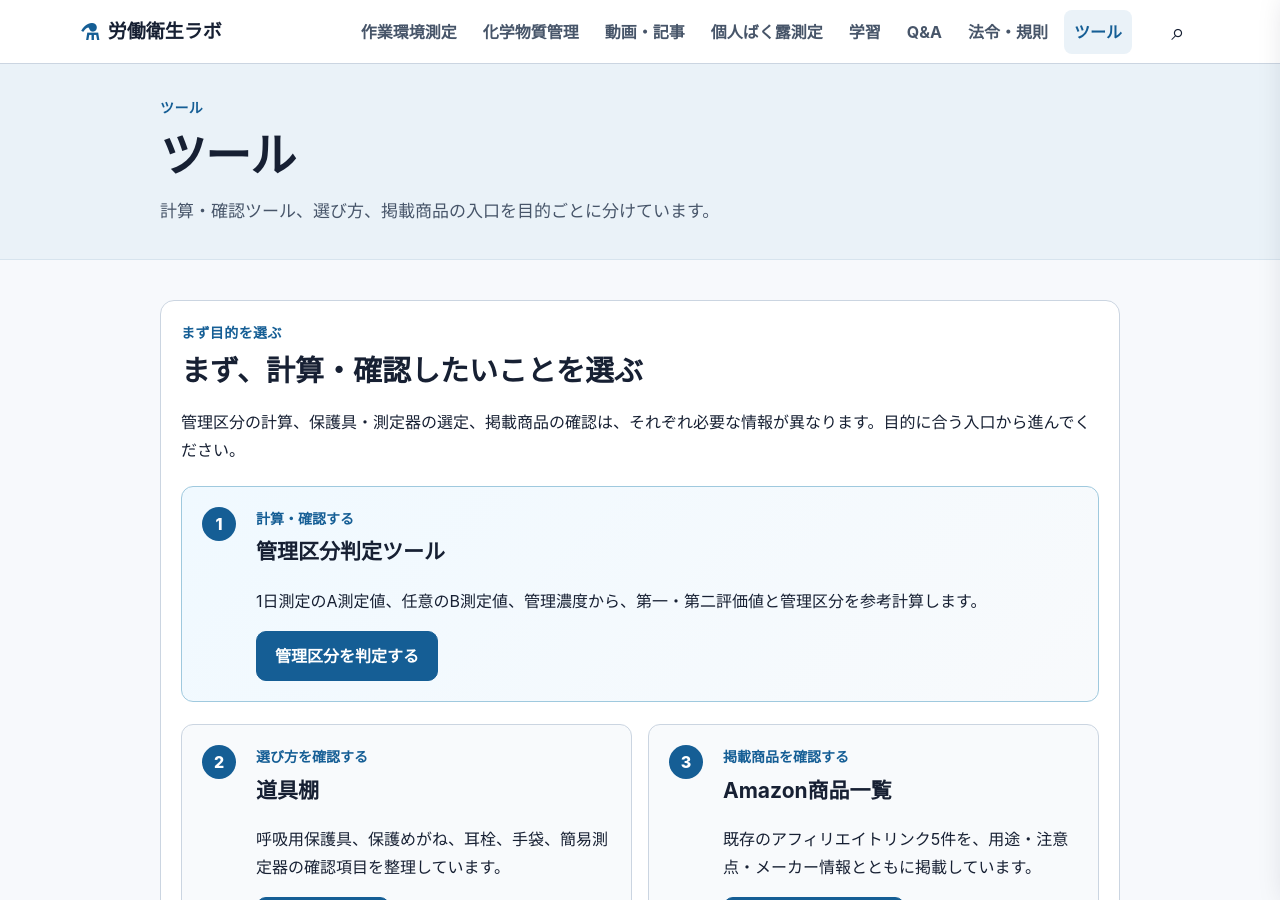
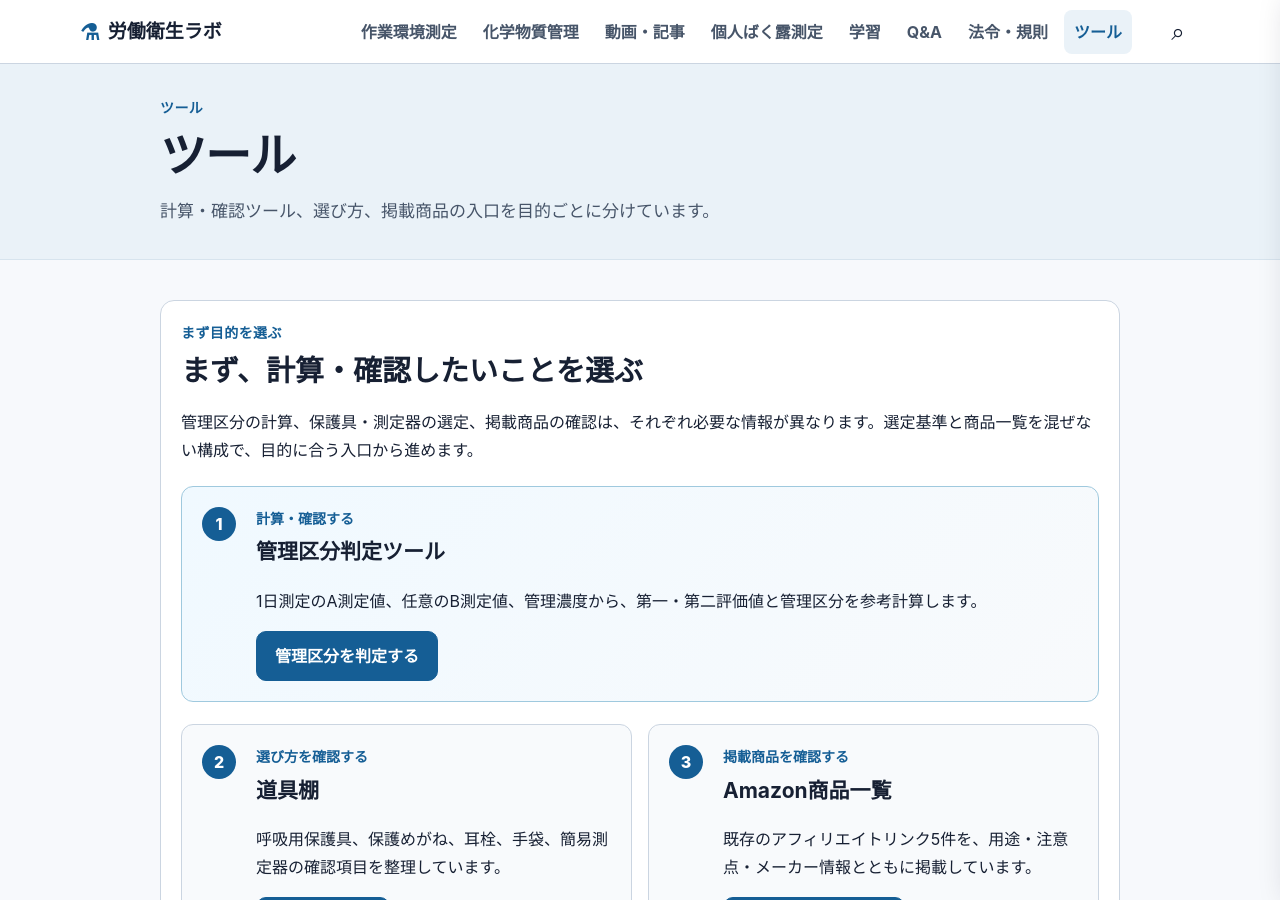
Before and after one commit to rodoeisei-lab/rodoeisei-lab, a Jekyll site: the page built from tools/index.md, in a window 1280 px wide and 900 px high. Built offline with Jekyll 4.4.1, drawn with Linux system fonts in a browser that asks for light colours.

Commit message:
ツール一覧の掲載方針を維持

```diff
--- a/tools/index.md
+++ b/tools/index.md
@@ -10,7 +10,7 @@
   <section class="tools-intro" aria-labelledby="tools-purpose-title">
     <p class="section-kicker">まず目的を選ぶ</p>
     <h2 id="tools-purpose-title">まず、計算・確認したいことを選ぶ</h2>
-    <p>管理区分の計算、保護具・測定器の選定、掲載商品の確認は、それぞれ必要な情報が異なります。目的に合う入口から進んでください。</p>
+    <p>管理区分の計算、保護具・測定器の選定、掲載商品の確認は、それぞれ必要な情報が異なります。選定基準と商品一覧を混ぜない構成で、目的に合う入口から進めます。</p>
 
     <article class="tool-path-card tool-path-card--featured">
       <span class="tool-path-number" aria-hidden="true">1</span>
```
